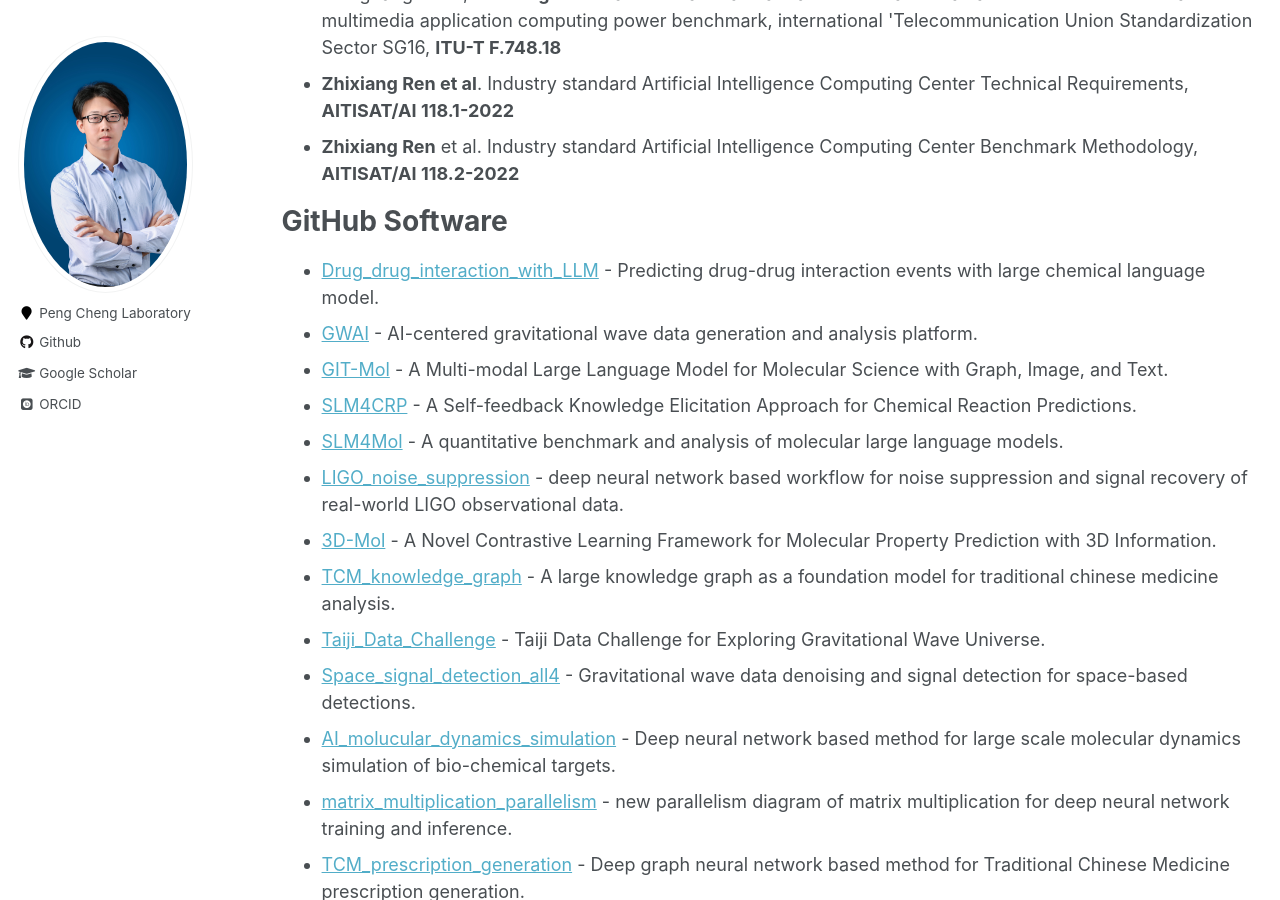
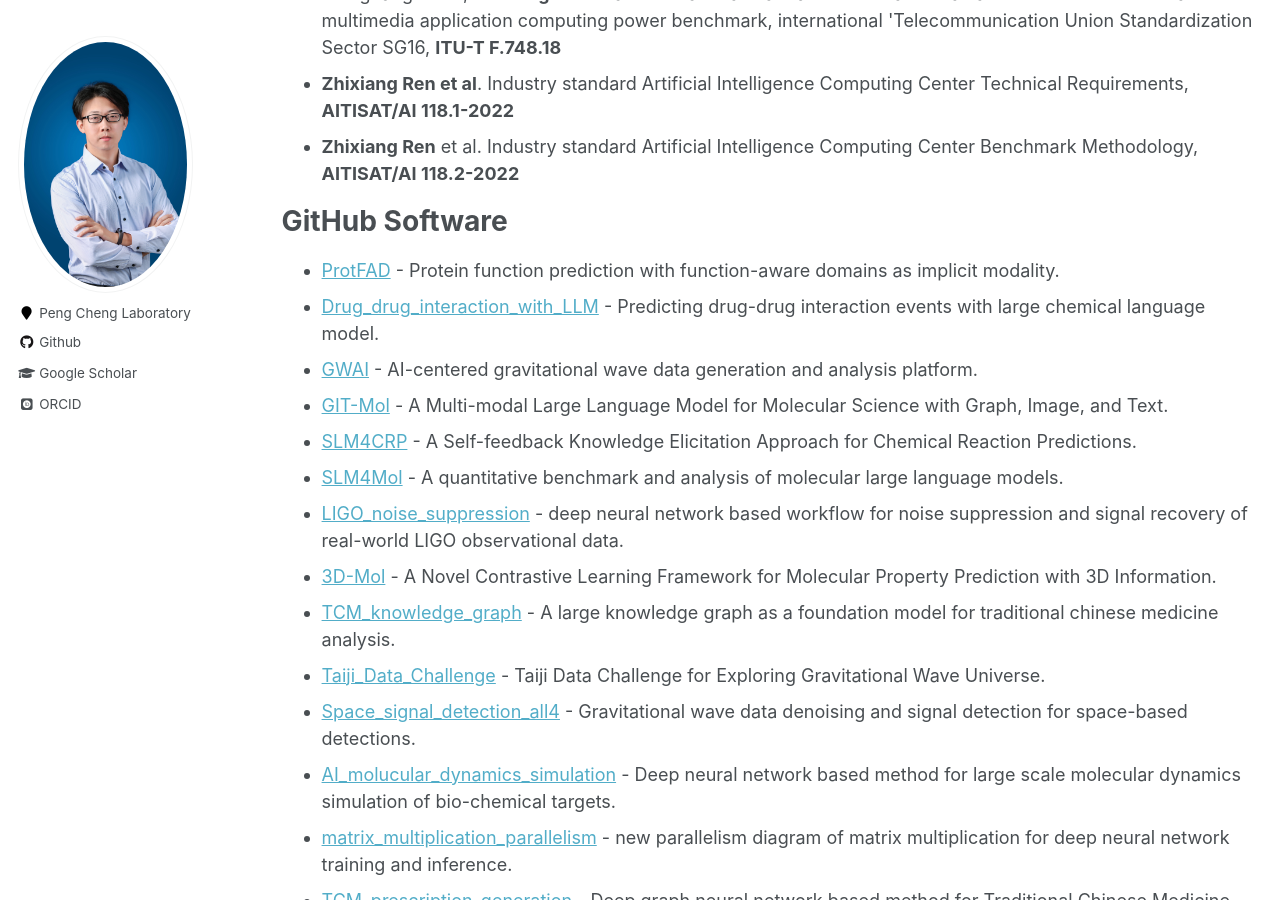
Before and after one commit to zhixiang-ren/zhixiang-ren.github.io, a Jekyll site: the page built from _pages/Software.html, in a window 1280 px wide and 900 px high, scrolled down 897 px. Built offline with Jekyll 4.4.1, drawn with Linux system fonts in a browser that asks for light colours; some web fonts are replaced.

Commit message:
Update Software.html

```diff
--- a/_pages/Software.html
+++ b/_pages/Software.html
@@ -53,6 +53,9 @@ author_profile: true
 
 <h1>GitHub Software</h1>
 <ul>
+  <li>
+      <a href="https://github.com/AI-HPC-Research-Team/ProtFAD" target="_blank">ProtFAD</a> - Protein function prediction with function-aware domains as implicit modality.
+  </li>
   <li>
       <a href="https://github.com/AI-HPC-Research-Team/Drug_drug_interaction_with_LLM" target="_blank">Drug_drug_interaction_with_LLM</a> - Predicting drug-drug interaction events with large chemical language model.
   </li>
```
